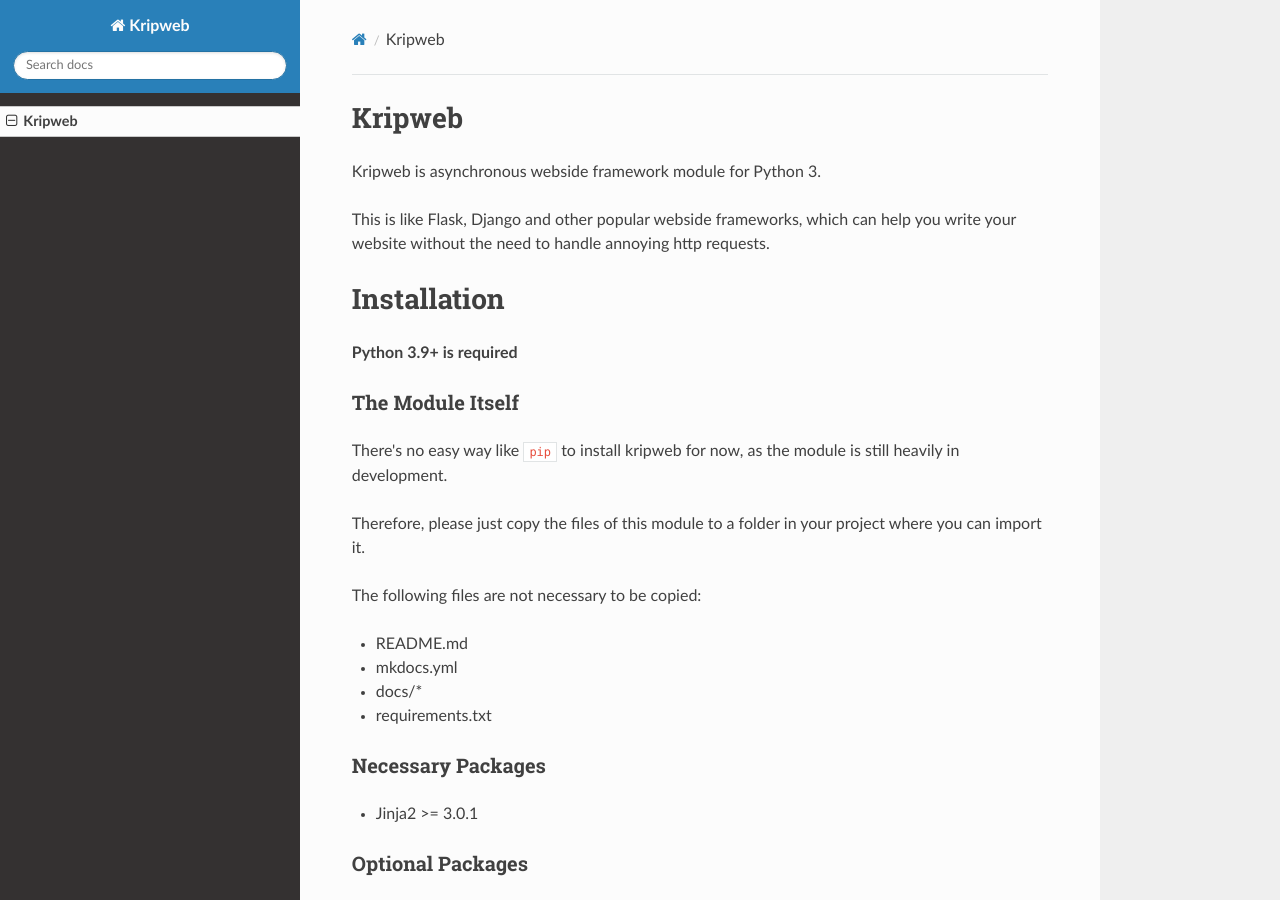
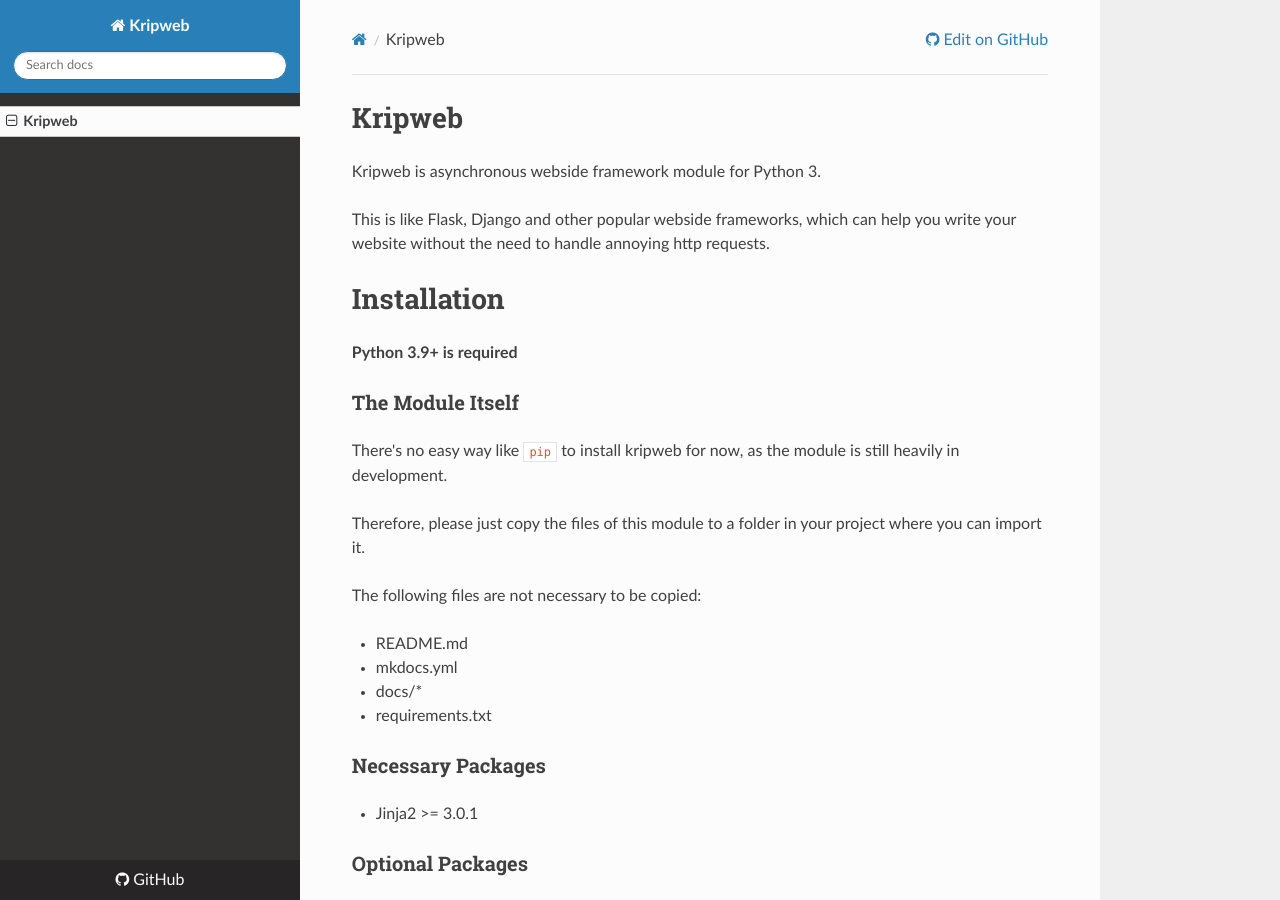
Before and after one commit to vinkami/kripweb, an MkDocs documentation site: the page built from docs/index.md, in a window 1280 px wide and 900 px high. Built offline with MkDocs 1.6.1, drawn with Linux system fonts in a browser that asks for light colours; nearby versions of some CDN libraries; some of the changed lines change nothing that is shown.

Commit message:
random changes

```diff
--- a/mkdocs.yml
+++ b/mkdocs.yml
@@ -1,2 +1,7 @@
 site_name: Kripweb
+site_url: https://kripweb.readthedocs.info
+repo_url: https://github.com/vinkami/kripweb
 theme: readthedocs
+site_author: vinkami
+nav:
+  - Kripweb: index.md
```
